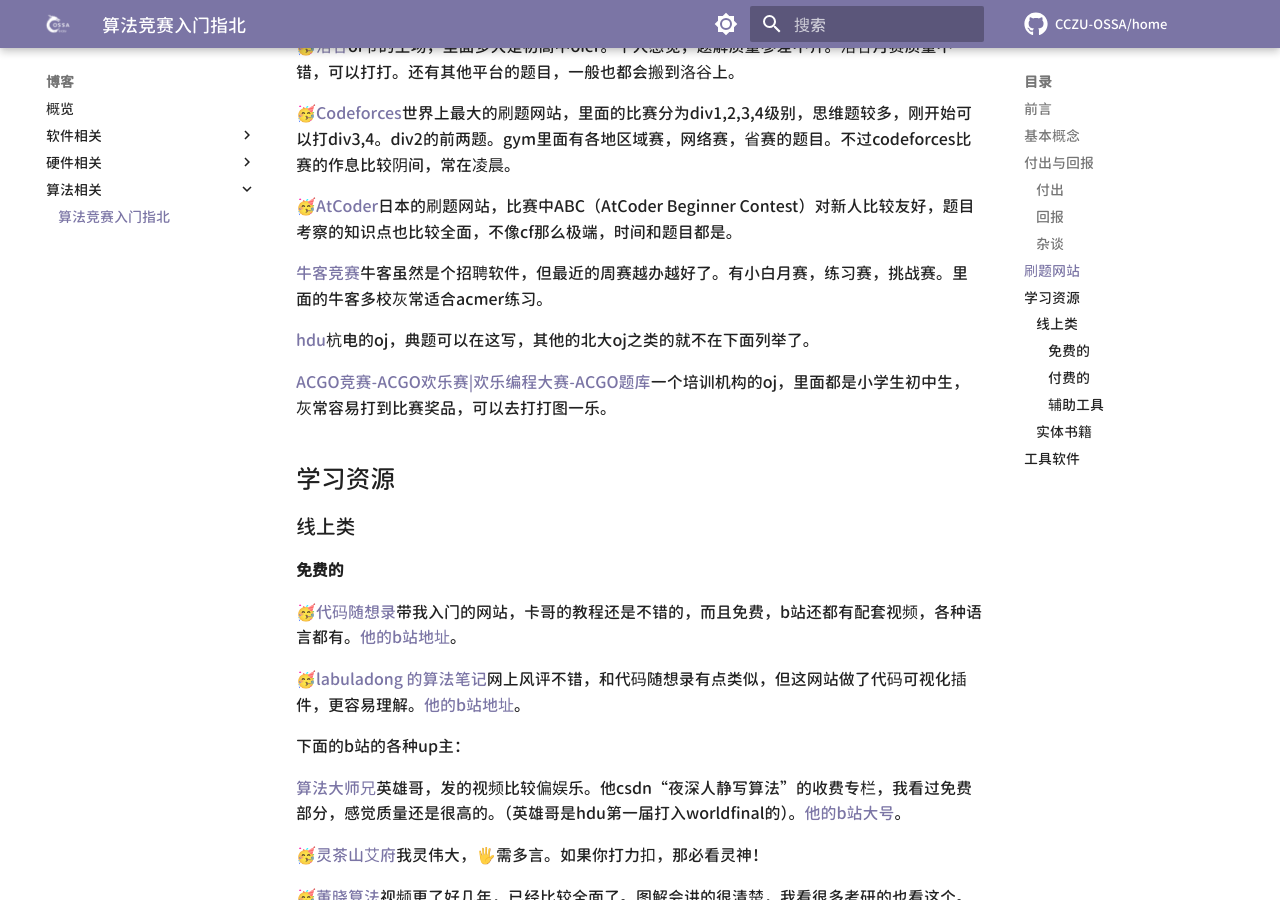
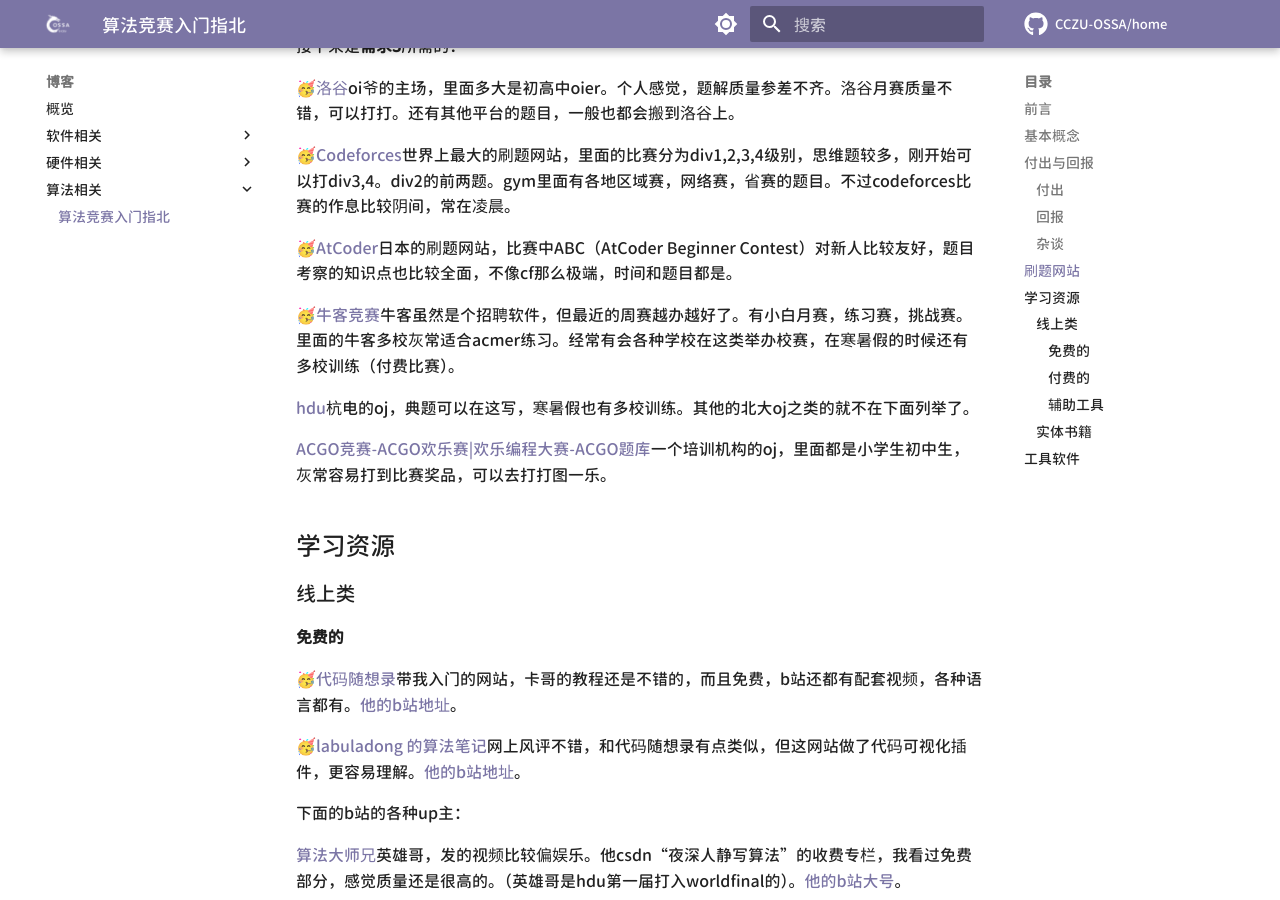
Before and after one commit to CCZU-OSSA/home, an MkDocs documentation site: the page built from docs/blog/algorithm/guide-to-algorithm-competitions.md, in a window 1280 px wide and 900 px high, scrolled down 3260 px. Built offline with MkDocs 1.6.1 and Material for MkDocs 9.7.7, drawn with Linux system fonts in a browser that asks for light colours; some web fonts are replaced; comment, search, counter and statistics services are not loaded; some of the changed text lies outside the part shown.

Commit message:
Update guide-to-algorithm-competitions.md

```diff
--- a/docs/blog/algorithm/guide-to-algorithm-competitions.md
+++ b/docs/blog/algorithm/guide-to-algorithm-competitions.md
@@ -18,10 +18,11 @@ comments: true
 
 3：打ICPC，CCPC等算竞比赛，公费旅游，成为吊大荣光。
 
-> 其实没有acm这个比赛，只是因为icpc以前是acm赞助的，很多人就直接叫acm，但他赞助商现在已经换了。
+> 其实没有acm这个比赛，只是因为icpc以前是acm赞助的，很多人就直接叫acm，但赞助商已经换成JB了（就是出idea,clion的公司）。
 
 如果你的需求是1，那就没必要向下看了，因为小厂有的连算法都不会考的，把大二的数据结构课学学就可以。
 
+**注意**：需求3的不是想打就能打的，你必须先进入校队才可能有资格去打。
 ## 基本概念
 
 在这节中，我会介绍一下各类比赛，以及oier，acmer等概念。
@@ -106,9 +107,9 @@ acmer指的是，参加XCPC系列比赛的选手。
 
 🥳[AtCoder](https://atcoder.jp/)日本的刷题网站，比赛中ABC（AtCoder Beginner Contest）对新人比较友好，题目考察的知识点也比较全面，不像cf那么极端，时间和题目都是。
 
-[牛客竞赛](https://ac.nowcoder.com/)牛客虽然是个招聘软件，但最近的周赛越办越好了。有小白月赛，练习赛，挑战赛。里面的牛客多校灰常适合acmer练习。
+🥳[牛客竞赛](https://ac.nowcoder.com/)牛客虽然是个招聘软件，但最近的周赛越办越好了。有小白月赛，练习赛，挑战赛。里面的牛客多校灰常适合acmer练习。经常有会各种学校在这类举办校赛，在寒暑假的时候还有多校训练（付费比赛）。
 
-[hdu](https://acm.hdu.edu.cn/)杭电的oj，典题可以在这写，其他的北大oj之类的就不在下面列举了。
+[hdu](https://acm.hdu.edu.cn/)杭电的oj，典题可以在这写，寒暑假也有多校训练。其他的北大oj之类的就不在下面列举了。
 
 [ACGO竞赛-ACGO欢乐赛|欢乐编程大赛-ACGO题库](https://www.acgo.cn/contest)一个培训机构的oj，里面都是小学生初中生，灰常容易打到比赛奖品，可以去打打图一乐。
 
@@ -172,7 +173,7 @@ acmer指的是，参加XCPC系列比赛的选手。
 
 《算法竞赛入门经典》-- 刘汝佳。紫书，我校acm选修课买的就是这本，还行。
 
-《算法竞赛进阶指南》-- 李煜东。也是经典，但我没看过，不评价。
+🥳《算法竞赛进阶指南》-- 李煜东。最近刚买了这本书，质量很不错，相当于一本刷题指南，有一定上手难度。
 
 ## 工具软件
 
@@ -184,6 +185,6 @@ vscode，搭配上cph插件十分的好用，不过你要自己配一下环境
 
 vscommunity，我一开始用过，太臃肿了，不适合算竞（，我校竟然还在用2010年的版本，实在逆天。
 
-clion，我看我队友用的，debug十分的方便。不过一次只能跑一个文件，比较工程向。
+clion，我看我队友用的，debug十分的方便。不过你要是想改编译设置什么的，得稍微有点基础。
 
 其他的看oiwiki吧。
```
